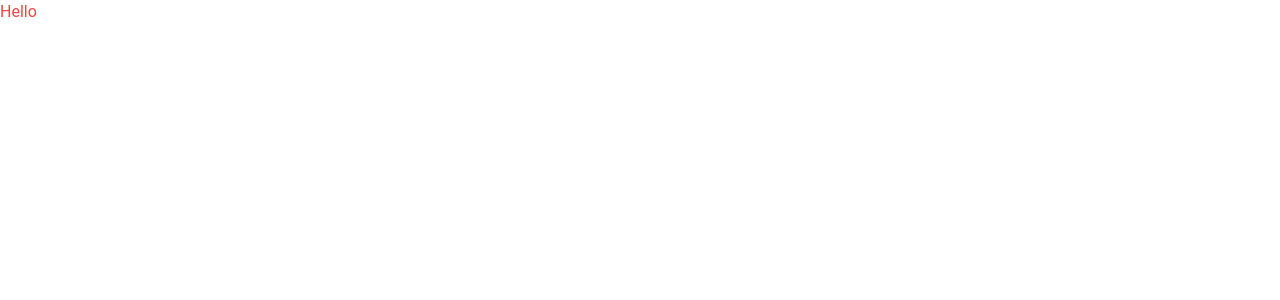
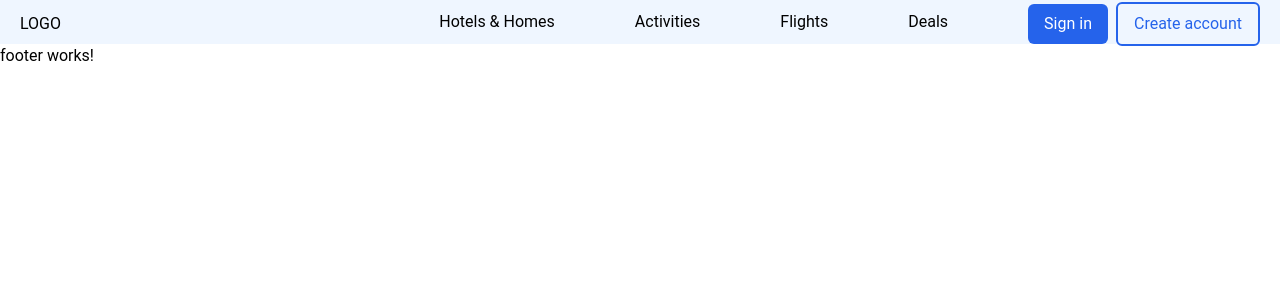
Before and after one commit to VinhTin-AQUA/Booking_Du_lich_HocKy5, an Angular app in the folder Booking Du lich/Client/: page / in a window 1280 px wide. Shown: the top 300 px of the page. Built offline with nearby package versions, Linux system fonts and the light colour scheme.

Commit message:
add menu

```diff
--- a/Booking Du lich/Client/src/app/app.component.html
+++ b/Booking Du lich/Client/src/app/app.component.html
@@ -1 +1,5 @@
-<h3 class="text-red-500">Hello</h3>
+<app-header></app-header>
+
+<router-outlet></router-outlet>
+
+<app-footer></app-footer>
--- a/Booking Du lich/Client/src/app/app.module.ts
+++ b/Booking Du lich/Client/src/app/app.module.ts
@@ -3,10 +3,14 @@ import { BrowserModule } from '@angular/platform-browser';
 
 import { AppRoutingModule } from './app-routing.module';
 import { AppComponent } from './app.component';
+import { HeaderComponent } from './header/header.component';
+import { FooterComponent } from './footer/footer.component';
 
 @NgModule({
   declarations: [
-    AppComponent
+    AppComponent,
+    HeaderComponent,
+    FooterComponent
   ],
   imports: [
     BrowserModule,
--- /dev/null
+++ b/Booking Du lich/Client/src/app/footer/footer.component.html
@@ -0,0 +1 @@
+<p>footer works!</p>
--- /dev/null
+++ b/Booking Du lich/Client/src/app/header/header.component.html
@@ -0,0 +1,26 @@
+<div class="wrapper bg-[#eff6ff] pt-1">
+
+	<div class="menu flex justify-between items-center mx-5 h-10">
+		<div class="Logo">LOGO</div>
+
+		<div class="flex gap-20 ">
+			<ul class="flex justify-center items-center gap-20">
+				<li class="menu-item">Hotels & Homes</li>
+				<li class="menu-item">Activities</li>
+				<li class="menu-item">Flights</li>
+				<li class="menu-item">Deals</li>
+			</ul>
+
+			<div	class="flex items-center justify-center gap-2">
+				<a class="btn-primary cursor-pointer">Sign in</a>
+				<a class="btn-outline-primary cursor-pointer">Create account</a>
+			</div>
+
+		</div>
+	</div>
+
+	<div class="menu-wrapper">
+
+	</div>
+
+</div>
--- /dev/null
+++ b/Booking Du lich/Client/src/app/header/header.component.scss
@@ -0,0 +1,3 @@
+.menu-item {
+	@apply hover:text-[#3b82f6] cursor-pointer leading-10 text-center h-full
+}
--- a/Booking Du lich/Client/src/styles.scss
+++ b/Booking Du lich/Client/src/styles.scss
@@ -15,6 +15,10 @@ body {
   @apply bg-blue-600 text-white px-4 py-2 rounded-md hover:bg-blue-700 duration-100;
 }
 
+.btn-outline-primary {
+  @apply border-2 border-blue-600 text-blue-600 px-4 py-2 rounded-md hover:bg-blue-700 hover:text-white duration-100;
+}
+
 .btn-danger {
   @apply bg-red-600 text-white px-4 py-2 rounded-md hover:bg-red-700 duration-100;
 }
```
Also changed, not shown: Booking Du lich/Client/src/app/footer/footer.component.ts (added, +10 -0 lines), Booking Du lich/Client/src/app/header/header.component.ts (added, +10 -0 lines), Booking Du lich/Client/src/app/footer/footer.component.scss (added).
